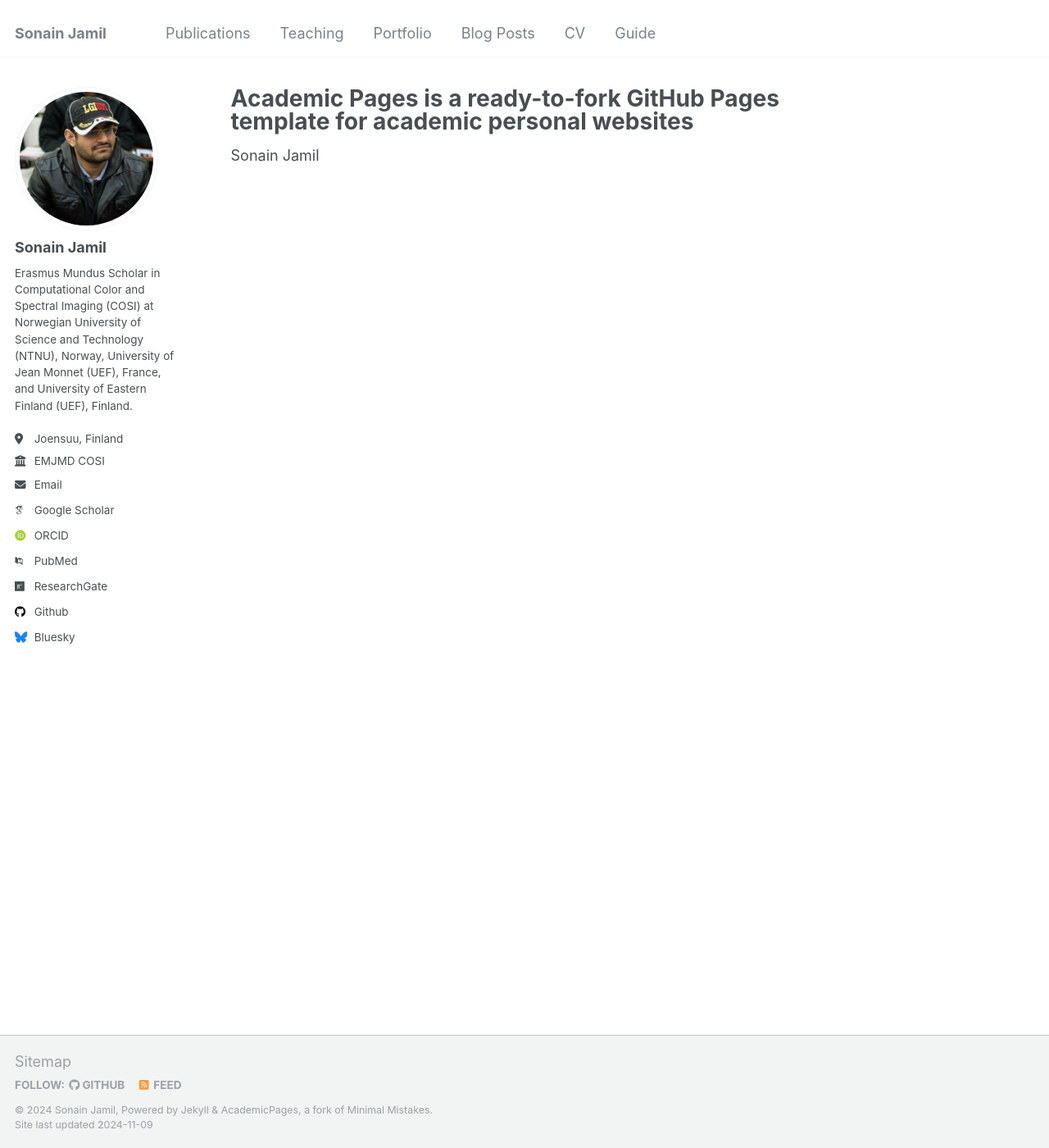
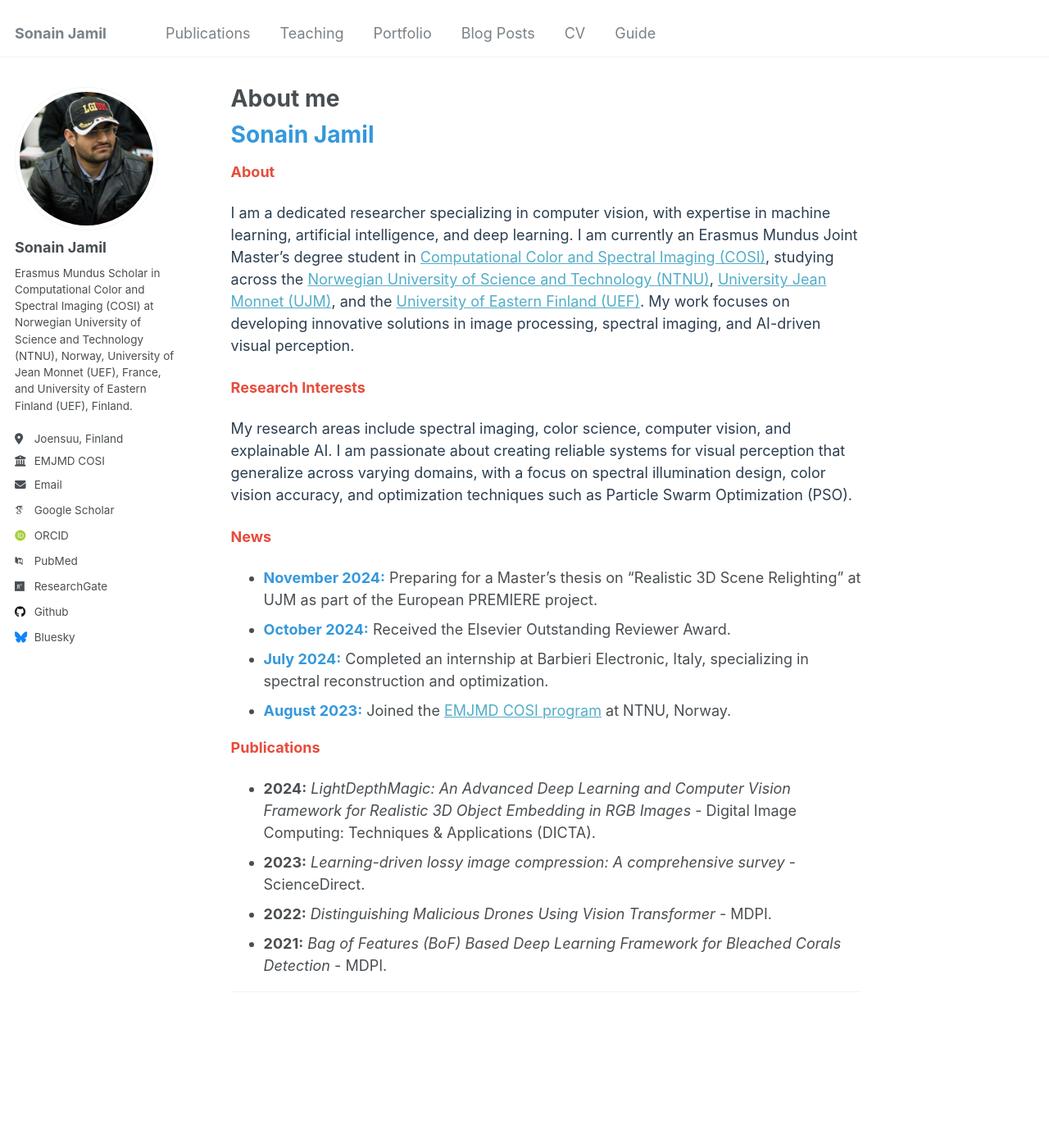
Before and after one commit to sonainjameel/sonainjamil, a Jekyll site: the page built from _pages/about.md, in a window 1280 px wide and 1400 px high. Shown: the whole window at 82% size. Built offline with Jekyll 4.4.1, drawn with Linux system fonts in a browser that asks for light colours; some web fonts are replaced.

Commit message:
Update about.md

```diff
--- a/_pages/about.md
+++ b/_pages/about.md
@@ -1,10 +1,38 @@
 ---
 permalink: /
-title: "Academic Pages is a ready-to-fork GitHub Pages template for academic personal websites"
+title: "About me"
 author_profile: true
 redirect_from:
   - /about/
   - /about.html
 ---
 
-Sonain Jamil
+# <span style="color: #3498db;">Sonain Jamil</span>
+
+**<span style="color: #e74c3c;">About</span>**
+
+<span style="color: #2c3e50;">
+I am a dedicated researcher specializing in computer vision, with expertise in machine learning, artificial intelligence, and deep learning. I am currently an Erasmus Mundus Joint Master’s degree student in [Computational Color and Spectral Imaging (COSI)](https://cosi-master.eu/), studying across the [Norwegian University of Science and Technology (NTNU)](https://www.ntnu.no/gjovik), [University Jean Monnet (UJM)](https://www.univ-st-etienne.fr/en/index.html), and the [University of Eastern Finland (UEF)](https://www.uef.fi/en). My work focuses on developing innovative solutions in image processing, spectral imaging, and AI-driven visual perception.
+</span>
+
+**<span style="color: #e74c3c;">Research Interests</span>**
+
+<span style="color: #2c3e50;">
+My research areas include spectral imaging, color science, computer vision, and explainable AI. I am passionate about creating reliable systems for visual perception that generalize across varying domains, with a focus on spectral illumination design, color vision accuracy, and optimization techniques such as Particle Swarm Optimization (PSO).
+</span>
+
+**<span style="color: #e74c3c;">News</span>**
+
+- **<span style="color: #3498db;">November 2024:</span>** Preparing for a Master’s thesis on “Realistic 3D Scene Relighting” at UJM as part of the European PREMIERE project.
+- **<span style="color: #3498db;">October 2024:</span>** Received the Elsevier Outstanding Reviewer Award.
+- **<span style="color: #3498db;">July 2024:</span>** Completed an internship at Barbieri Electronic, Italy, specializing in spectral reconstruction and optimization.
+- **<span style="color: #3498db;">August 2023:</span>** Joined the [EMJMD COSI program](https://www.emjmdcosi.eu/) at NTNU, Norway.
+
+**<span style="color: #e74c3c;">Publications</span>**
+
+- **2024:** *LightDepthMagic: An Advanced Deep Learning and Computer Vision Framework for Realistic 3D Object Embedding in RGB Images* - Digital Image Computing: Techniques & Applications (DICTA).
+- **2023:** *Learning-driven lossy image compression: A comprehensive survey* - ScienceDirect.
+- **2022:** *Distinguishing Malicious Drones Using Vision Transformer* - MDPI.
+- **2021:** *Bag of Features (BoF) Based Deep Learning Framework for Bleached Corals Detection* - MDPI.
+
+---
```
